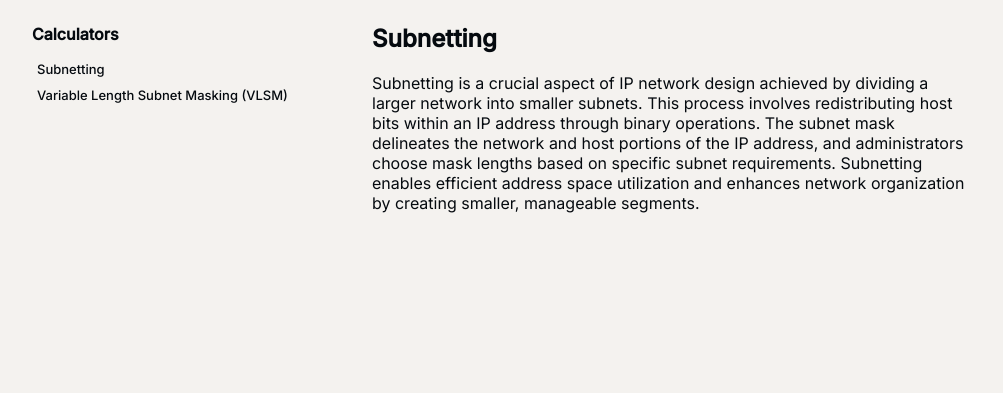
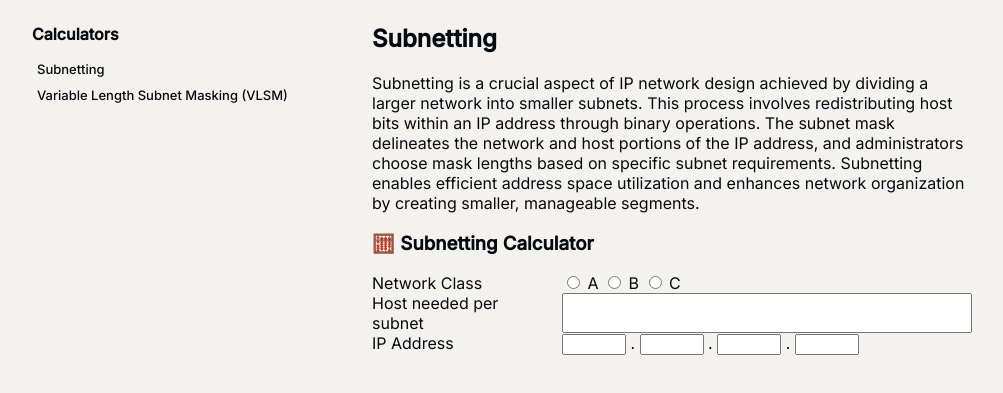
Before and after one commit to Aron-Arboleda/SubnettingAndVLSMCalculator, a website with bundled scripts: page dist/index.html in a window 1280 px wide. Both pictures are taken after a click on the button "Subnetting". Shown: the part 53-446 px from the top of the page, without its empty margins (168-1171 px from the left). Built offline with nearby package versions, Linux system fonts and the light colour scheme.

Commit message:
Progress on Subnetting

```diff
--- a/src/ui-subnetting.js
+++ b/src/ui-subnetting.js
@@ -1,13 +1,104 @@
 const contentArea = document.querySelector('main div');
 
 export function SubnettingInit() {
-    const subnettingHTML = `
-        <h2>Subnetting</h2>
-        <p>Subnetting is a crucial aspect of IP network design achieved by dividing a larger network into smaller subnets. This process involves redistributing host bits within an IP address through binary operations. The subnet mask delineates the network and host portions of the IP address, and administrators choose mask lengths based on specific subnet requirements. Subnetting enables efficient address space utilization and enhances network organization by creating smaller, manageable segments.</p>
+    const title = document.createElement('h2');
+    title.innerText = 'Subnetting';
+    const context = document.createElement('p');
+    context.innerText = 'Subnetting is a crucial aspect of IP network design achieved by dividing a larger network into smaller subnets. This process involves redistributing host bits within an IP address through binary operations. The subnet mask delineates the network and host portions of the IP address, and administrators choose mask lengths based on specific subnet requirements. Subnetting enables efficient address space utilization and enhances network organization by creating smaller, manageable segments.';
+
+    const calculatorTitle = document.createElement('h3');
+    calculatorTitle.textContent = `🧮 Subnetting Calculator`;
+
+    const form = document.createElement('form');
+    form.id = 'subnetting-form';
+
+    subnettingFormInit(form);
+
+    contentArea.append(title, context, calculatorTitle, form);
+}
+
+function subnettingFormInit(form) {
+    form.innerHTML = `
+        <div id="inputContainer">
+            <label>Network Class</label>
+            <div>
+                <input type="radio" name="abc">
+                <label>A</label>
+                <input type="radio" name="abc">
+                <label>B</label>
+                <input type="radio" name="abc">
+                <label>C</label>
+            </div>
+            <label>Host needed per subnet</label>
+            <input type="number" min="2" max="2147483648">
+            <label>IP Address</label>
+            <div>
+                <input type="number" min="1" max="255">
+                <label>.</label>
+                <input type="number" min="1" max="255">
+                <label>.</label>
+                <input type="number" min="1" max="255">
+                <label>.</label>
+                <input type="number" min="1" max="255">
+            </div>
+        </div>
+    `;
+
+    /**
+    const gridDiv = document.createElement('div');
+    gridDiv.className = 'inputContainer';
+
+    const labelNetworkClass = document.createElement('label');
+    labelNetworkClass.textContent = 'Network Class';
+    const radioButtonWrapperDiv = document.createElement('div');
+    const inputNetworkClassA = document.createElement('input');
+    inputNetworkClassA.type = 'radio';
+    inputNetworkClassA.name = 'abc';
+    const inputNetworkClassB = document.createElement('input');
+    inputNetworkClassB.type = 'radio';
+    inputNetworkClassB.name = 'abc';
+    const inputNetworkClassC = document.createElement('input');
+    inputNetworkClassC.type = 'radio';
+    inputNetworkClassC.name = 'abc';
+    radioButtonWrapperDiv.append(inputNetworkClassA, inputNetworkClassB, inputNetworkClassC);
+    labelNetworkClass.for = 'netClassContainer';
 
 
 
-    `;
 
-    contentArea.innerHTML = subnettingHTML;
+
+
+
+
+    const labelHostNeeded = document.createElement('label');
+    labelHostNeeded.innerText = 'Number of Host Needed per Subnet';
+    const inputHostNeeded = document.createElement('input');
+    inputNetworkClassA.type = 'number';
+    labelHostNeeded.appendChild(inputHostNeeded);
+
+
+    const labelIPAddress = document.createElement('label');
+    labelIPAddress.innerText = 'IP Address';
+    const ipAddressWrapperDiv = document.createElement('div');
+    const inputIPAddressOctet1 = document.createElement('input');
+    inputIPAddressOctet1.type = 'number';
+    const dot1 = document.createElement('p');
+    dot1.innerText = '.';
+    const inputIPAddressOctet2 = document.createElement('input');
+    inputIPAddressOctet2.type = 'number';
+    const dot2 = document.createElement('p');
+    dot2.innerText = '.';
+    const inputIPAddressOctet3 = document.createElement('input');
+    inputIPAddressOctet3.type = 'number';
+    const dot3 = document.createElement('p');
+    dot3.innerText = '.';
+    const inputIPAddressOctet4 = document.createElement('input');
+    inputIPAddressOctet4.type = 'number';
+    ipAddressWrapperDiv.append(inputIPAddressOctet1, dot1, inputIPAddressOctet2, dot2, inputIPAddressOctet3, dot3);
+    labelIPAddress.appendChild(ipAddressWrapperDiv);
+
+    gridDiv.append(labelNetworkClass, radioButtonWrapperDiv, labelHostNeeded, inputHostNeeded, labelIPAddress, ipAddressWrapperDiv);
+
+    form.append(gridDiv);
+    */
 }
```
Also changed, not shown: dist/index.html, dist/main.js, dist/style.css, dist/subnettingstyle.css (added).
